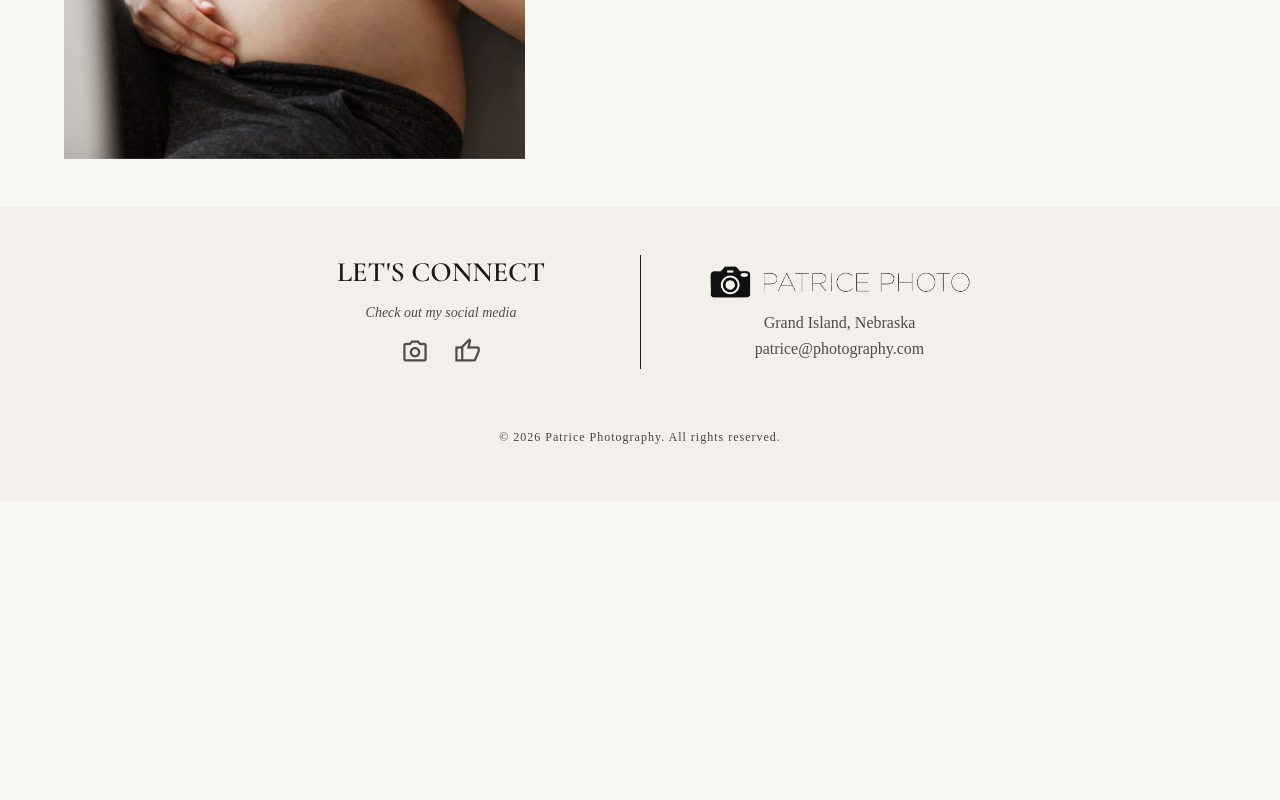
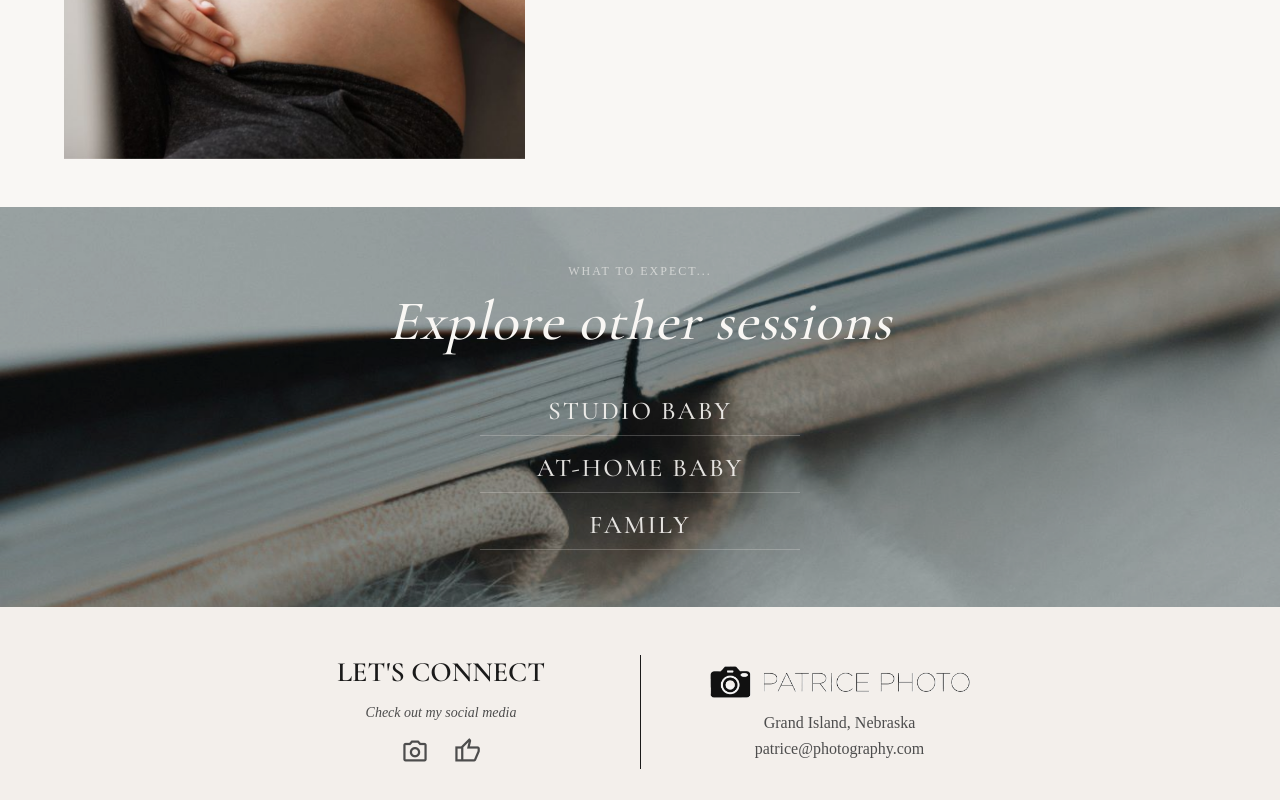
Before and after one commit to mslysz/Maternity-photo-project, a plain HTML site: page maternity.html in a window 1280 px wide. Shown: the part 3676-4476 px from the top of the page. Before the commit the page ends 4177 px from the top, so only its background shows below. Drawn offline with nearby package versions, Linux system fonts and the light colour scheme.

Commit message:
A new universal “service-nav” section has been created. A parallax image has been added and styled,

```diff
--- a/maternity.html
+++ b/maternity.html
@@ -321,6 +321,28 @@
           </div>
         </div>
       </section>
+      <nav class="service-nav">
+        <div class="service-nav__content">
+          <p class="service-nav__subtitle">What to expect...</p>
+          <h2 class="service-nav__title">Explore other sessions</h2>
+
+          <ul class="service-nav__list">
+            <li class="service-nav__item">
+              <a class="service-nav__link" href="#studio-baby"> Studio Baby </a>
+            </li>
+
+            <li class="service-nav__item">
+              <a class="service-nav__link" href="#at-home-baby">
+                At-Home Baby
+              </a>
+            </li>
+
+            <li class="service-nav__item">
+              <a class="service-nav__link" href="#family"> Family </a>
+            </li>
+          </ul>
+        </div>
+      </nav>
     </main>
     <footer class="footer">
       <div class="container">
--- a/scss/main.scss
+++ b/scss/main.scss
@@ -17,5 +17,6 @@
 @use 'sections/philosophy';
 @use 'sections/memories';
 @use 'sections/blog';
+@use 'sections/service-nav';
 
 @use 'pages/maternity-page';
--- a/scss/pages/_maternity-page.scss
+++ b/scss/pages/_maternity-page.scss
@@ -405,6 +405,7 @@
     font-size: $fs-base;
     color: $color-dark;
     line-height: 1.4;
+    font-weight: bold;
   }
 
   &__icon {
--- /dev/null
+++ b/scss/sections/_service-nav.scss
@@ -0,0 +1,129 @@
+@use '../base/variables' as *;
+@use '../base/mixins' as *;
+
+.service-nav {
+  position: relative;
+  background-image: url('../../images/arun-prakash-joVw83c01-s-SMALL.jpg');
+  min-height: 300px;
+  background-repeat: no-repeat;
+  background-size: cover;
+  background-position: center;
+  background-attachment: scroll;
+
+  @include flex-column-center;
+  text-align: center;
+  padding: $space-5 $space-4;
+
+  &::before {
+    content: '';
+    position: absolute;
+    inset: 0;
+    background-color: rgba($color-dark, 0.25);
+  }
+
+  &__content {
+    position: relative;
+    z-index: 2;
+
+    display: flex;
+    flex-direction: column;
+    align-items: center;
+  }
+
+  &__subtitle {
+    font-family: $font-text;
+    font-size: $fs-xs;
+    text-transform: uppercase;
+    letter-spacing: 2px;
+    color: $color-light;
+    opacity: 0.6;
+    margin-bottom: $space-2;
+  }
+
+  &__title {
+    font-family: $font-heading;
+    font-size: $fs-lgx;
+    font-weight: 500;
+    font-style: italic;
+    letter-spacing: 1px;
+    color: $color-light;
+    margin: 0 0 $space-3 0;
+  }
+
+  .service-nav__list {
+    list-style: none;
+    padding: 0;
+    margin: $space-4 0 0 0;
+
+    display: flex;
+    flex-direction: column;
+    gap: $space-3;
+    align-items: center;
+  }
+
+  .service-nav__link {
+    font-family: $font-heading;
+    font-size: clamp(1.4rem, 2vw, 2rem);
+    font-weight: 500;
+    letter-spacing: 2px;
+    text-transform: uppercase;
+    color: $color-light;
+    text-decoration: none;
+
+    opacity: 0.9;
+    position: relative;
+
+    display: inline-block;
+    padding-bottom: 10px;
+
+    transition: all 0.3s ease;
+
+    &::after {
+      content: '';
+      position: absolute;
+      left: 50%;
+      bottom: 0;
+      transform: translateX(-50%);
+      width: 320px;
+      height: 1px;
+      background: $color-light;
+      opacity: 0.25;
+    }
+
+    &:hover {
+      opacity: 1;
+      transform: translateX(6px);
+    }
+  }
+
+  @include tablet {
+    min-height: 350px;
+    padding: $space-6 $space-4;
+
+    &__title {
+      font-size: $fs-xl;
+    }
+  }
+
+  @include desktop {
+    min-height: 400px;
+    background-attachment: fixed;
+
+    &__title {
+      font-size: $fs-xxl;
+    }
+  }
+
+  @media (orientation: landscape) and (max-height: 500px) {
+    min-height: 220px;
+    padding: $space-3 $space-4;
+
+    &__title {
+      font-size: $fs-md;
+    }
+
+    &__subtitle {
+      font-size: $fs-xs;
+    }
+  }
+}
```
Also changed, not shown: css/main.css, images/arun-prakash-joVw83c01-s-SMALL.jpg (added), 1 other file.
